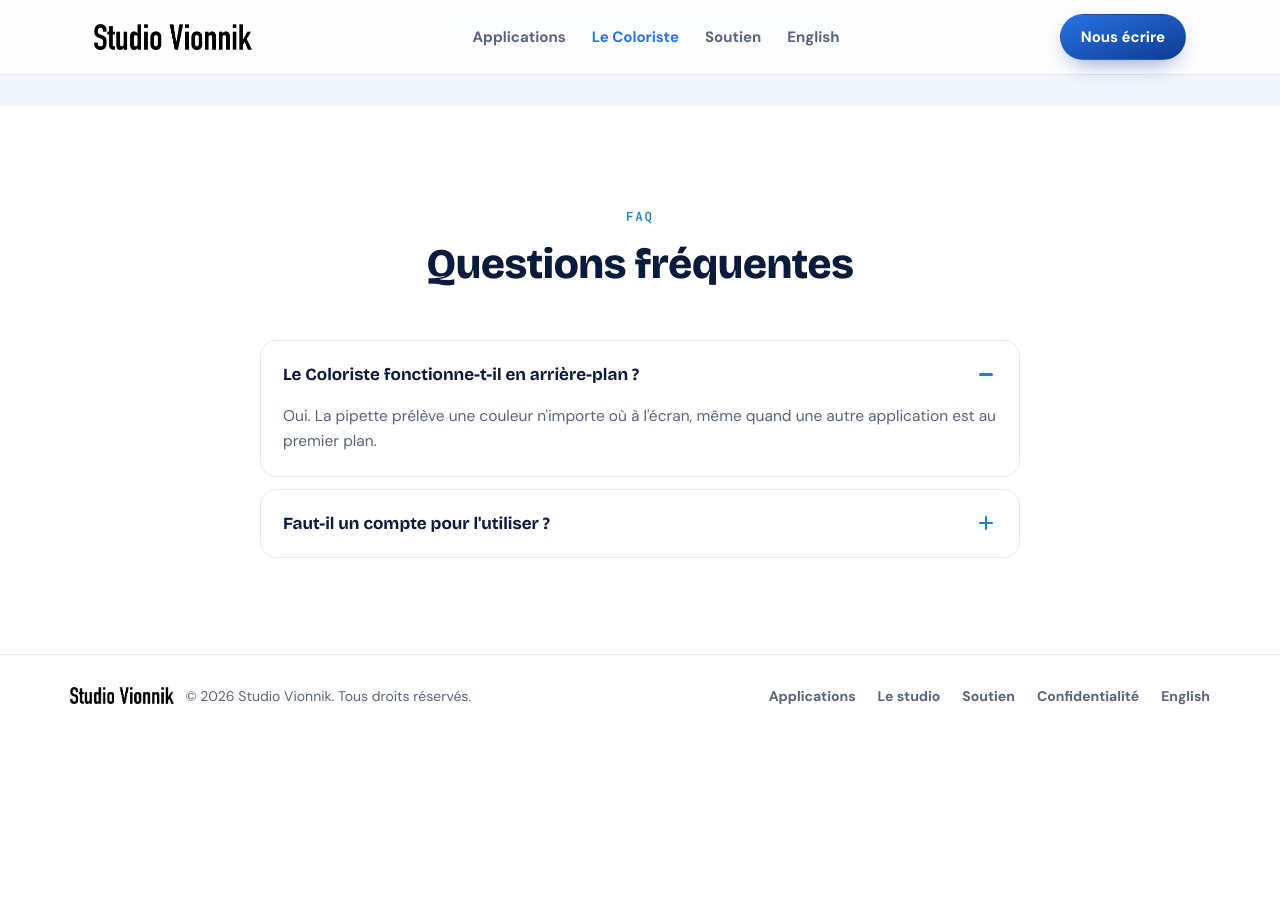
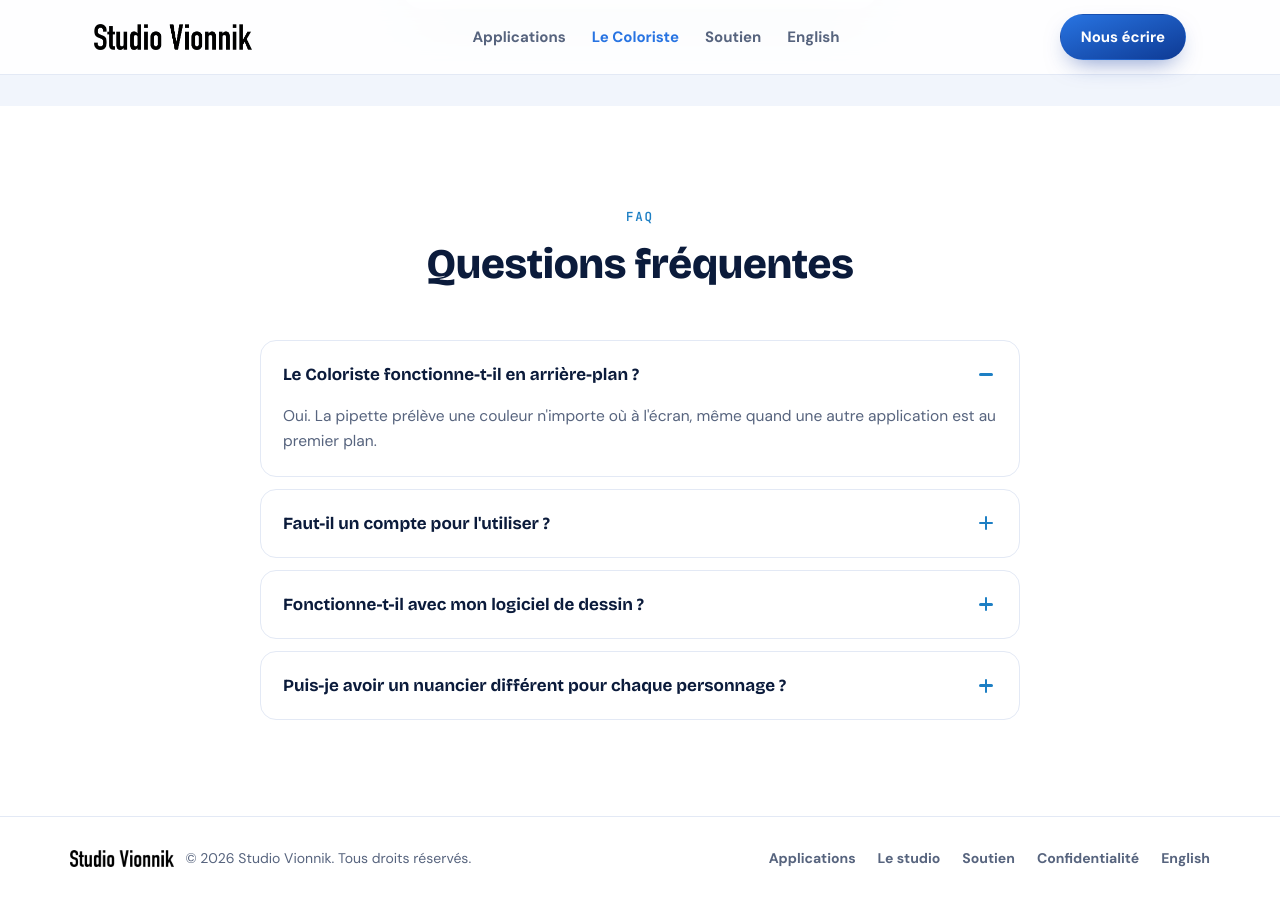
Before and after one commit to vionnikstudio/vionnikstudio.github.io, a Jekyll site: the page built from _produits/le-coloriste.md, in a window 1280 px wide and 900 px high, scrolled down 6530 px. Built offline with Jekyll 4.4.1, drawn with Linux system fonts in a browser that asks for light colours; before the commit the page ends 7267 px from its top, so only the background shows below that.

Commit message:
Update le-coloriste.md

```diff
--- a/_produits/le-coloriste.md
+++ b/_produits/le-coloriste.md
@@ -104,4 +104,8 @@ faq:
     reponse: "Oui. La pipette prélève une couleur n'importe où à l'écran, même quand une autre application est au premier plan."
   - question: "Faut-il un compte pour l'utiliser ?"
     reponse: "Non. Le Coloriste s'achète une seule fois sur le Mac App Store, sans abonnement ni compte à créer."
+  - question: "Fonctionne-t-il avec mon logiciel de dessin ?"
+    reponse: "Oui. Le Coloriste prélève les couleurs directement à l'écran : il fonctionne avec Clip Studio Paint, Photoshop, Affinity, Figma, un navigateur web ou n'importe quelle autre application."
+  - question: "Puis-je avoir un nuancier différent pour chaque personnage ?"
+    reponse: "Oui. Crée une liste par personnage (« Henri », « Victor »…) et passe de l'une à l'autre en un clic. Les catégories et les projets t'aident à tout retrouver, même avec des centaines de couleurs."
 ---
```
